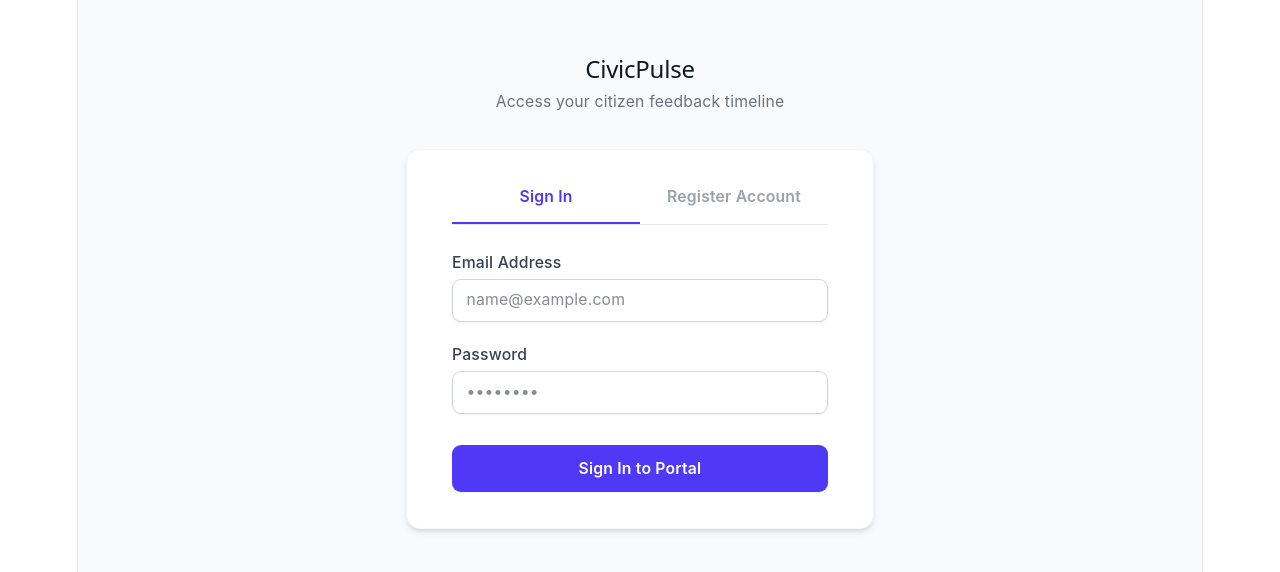
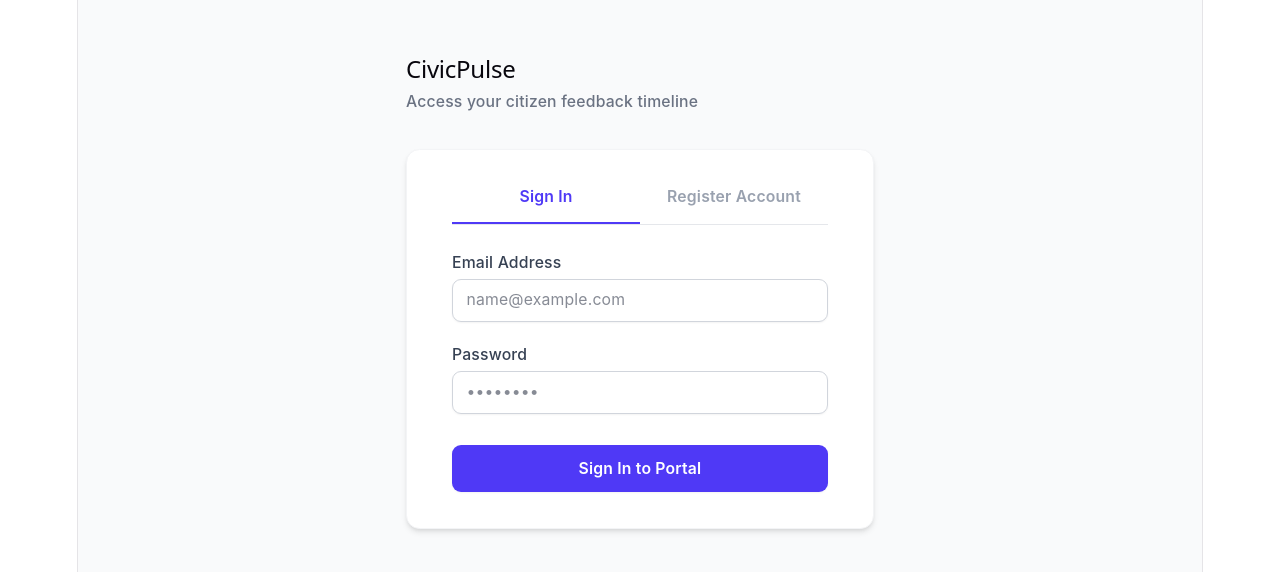
Before and after one commit to madhu-vanthi-2517/civicpulse, a React app in the folder frontend/: page / in a window 1280 px wide. Shown: the part 108-680 px from the top of the page. Built offline with nearby package versions, Linux system fonts and the light colour scheme; the HTML template or start-up script is replaced by a standard one.

Commit message:
style(citizen): left-align brand header and apply heavy font weight to branding text

```diff
--- a/frontend/src/App.jsx
+++ b/frontend/src/App.jsx
@@ -1,26 +1,30 @@
-import { BrowserRouter as Router, Routes, Route, Link } from 'react-router-dom';
-import AdminDashboard from './pages/authority/AdminDashboard';
+import { BrowserRouter as Router, Routes, Route } from 'react-router-dom';
 import ComplaintForm from './pages/citizen/ComplaintForm';
+
+// Self-contained placeholder so the compiler never breaks on this branch
+function AdminPlaceholder() {
+  return (
+    <div className="p-8 bg-gray-50 min-h-screen text-left font-sans">
+      <h1 className="text-2xl font-bold text-slate-950 mb-2">Authority Panel</h1>
+      <p className="text-gray-500 text-sm">
+        Secured administrative environment module active. (Files residing on authority branch).
+      </p>
+    </div>
+  );
+}
 
 export default function App() {
   return (
     <Router>
       <div className="min-h-screen bg-gray-50 text-slate-900 font-sans">
-
-        {/* Temporary Sandbox Navigation Header (Optional - Can be removed later) */}
-
-
-        {/* Central Component Routing Matrix */}
         <main>
           <Routes>
-            {/* Base Route: Loads the Citizen Login / Registration Workspace */}
+            {/* Base Home Route: Mathi's Citizen Portal Card Layout */}
             <Route path="/" element={<ComplaintForm />} />
 
-            {/* Admin Route: Loads the Secure Authority Overview Grid */}
-            <Route path="/admin" element={<AdminDashboard />} />
+            <Route path="/admin" element={<AdminPlaceholder />} />
           </Routes>
         </main>
-
       </div>
     </Router>
   );
--- a/frontend/src/pages/citizen/ComplaintForm.jsx
+++ b/frontend/src/pages/citizen/ComplaintForm.jsx
@@ -25,10 +25,10 @@ export default function ComplaintForm() {
   return (
     <div className="min-h-screen bg-gray-50 flex flex-col justify-center py-12 sm:px-6 lg:px-8 text-left">
       <div className="sm:mx-auto w-full max-w-md px-4">
-        <h2 className="text-center text-3xl font-extrabold !text-slate-900 tracking-tight">
+        <h2 className="text-3xl font-black text-slate-900 tracking-tight">
           CivicPulse
         </h2>
-        <p className="mt-2 text-center text-sm text-gray-500">
+        <p className="mt-1 text-sm text-gray-500 font-medium">
           {isLogin ? "Access your citizen feedback timeline" : "Create a verified resident account"}
         </p>
       </div>
```
